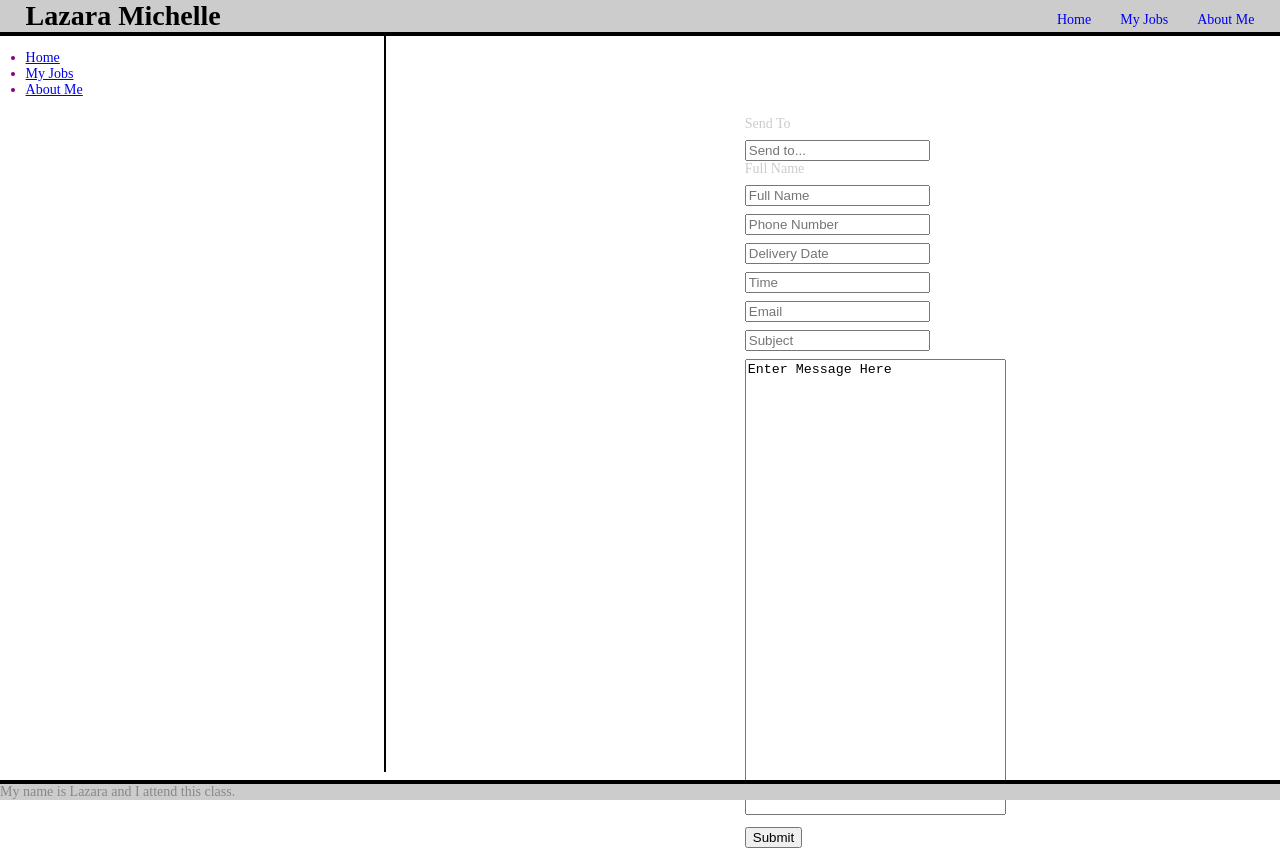
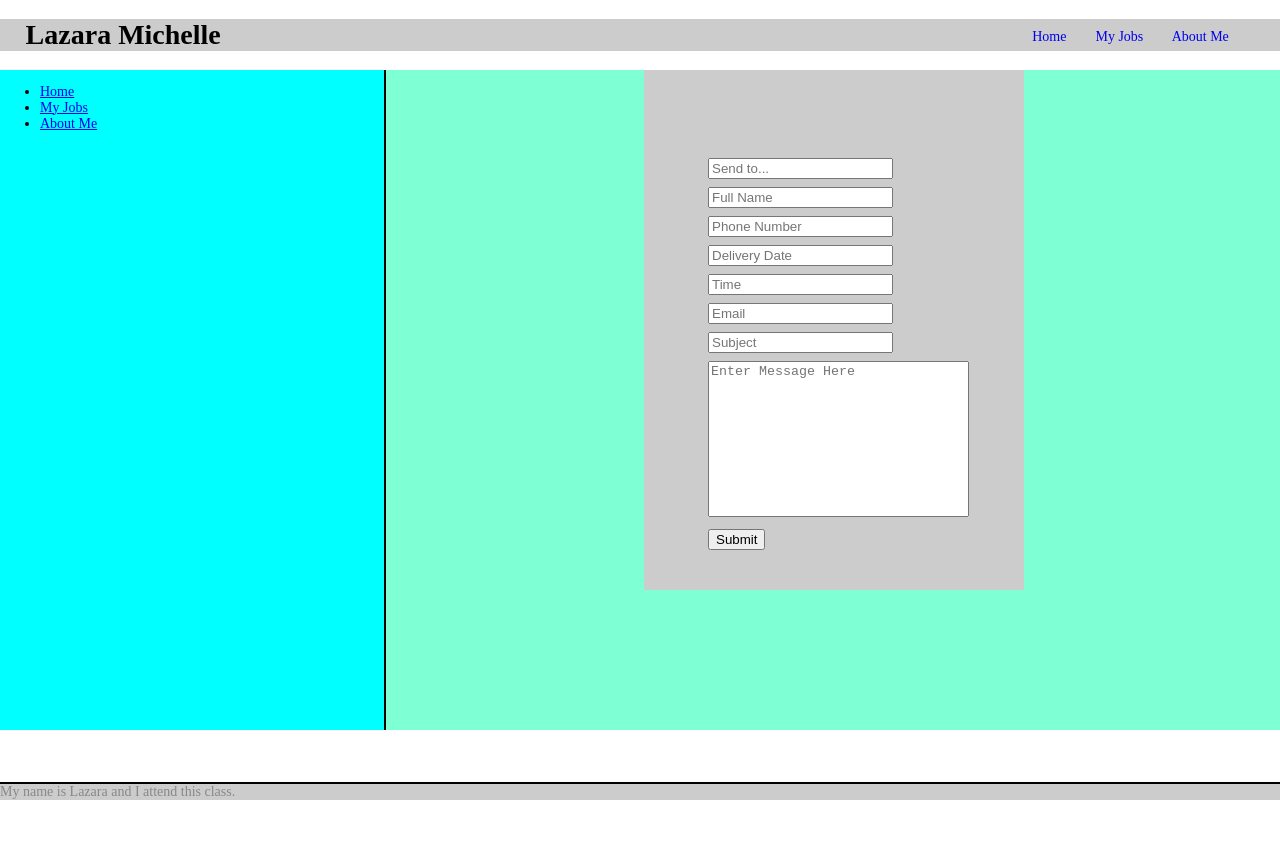
Before and after one commit to lmichelletech/form, a plain HTML site: page index.html in a window 1280 px wide. After the commit the page ends 800 px from the top, so only its background shows below. Drawn offline with Linux system fonts and the light colour scheme.

Commit message:
First Commit

```diff
--- a/css/style.css
+++ b/css/style.css
@@ -1,22 +1,21 @@
 body{margin: 0; padding: 0; font-size: 14px;}
-.top{background-color: #ccc;}
-h1{font-size: 28px; padding: 0 2vw 0 2vw; left: 10vw; display: inline; }
-.nav{ padding: 0 2vw 0 2vw; float: right; line-height: 5vh;}
-.nav a{text-decoration: none; padding: 0 0 1vw 2vw; }
-.nav a:hover{color: green; }
 
-.content{border-top: 4px solid #000;}
+#topnav{background-color: #ccc; }
 
-.leftcontent{ float: left; width: 30vw; max-width: 30vw; min-height: 92vh; height: 92vh; border-right: 2px solid black;}
-.rightcontent{min-width: 30vw; float:right;}
 
-.leftnav{ padding: 0 2vw 0 2vw; left: 10vw; float: left;}
-ul{color: purple; }
-.rightcontent .form{ margin: 10vh 0vw 0vh 25vw;}
-.form{color: #ccc; text-align: left; }
+h1{font-size: 28px; padding: 0 2vw 0 2vw; left: 10vw; top: 0;}
+#nav{ padding: 0 2vw 0 2vw; float: right; top:0; line-height: 35px;}
+
+#nav a{text-decoration: none; padding: 0 2vw 0 0vw; }
+#nav a:hover{color: green; }
+
+.content{height: 660px;}
+.leftcontent{background-color: aqua; max-width: 30%; min-width: 30%; height: 100%; float: left; }
+.rightcontent{background-color: aquamarine; max-width: 70%; min-width: 70%; height: 100%; margin-left: 30%; border-left: 2px solid #000;}
+.rightcontent input{display: block;}
+
+.form{background-color: #ccc; max-width: 18em; padding: 10vh 5vw 5vh 5vw; margin:  auto; }
 .form input{display: block; margin: 1vh 0 0 0;}
 textarea{resize: none; margin: 1vh 0 0 0;}
 
-
-
-footer{background-color: #ccc; font-size: 14px; color: #888; border-top: 4px solid #000; bottom: 0; position: absolute; min-width: 100%;}
+footer{background-color: #ccc; font-size: 14px; color: #888; border-top: 2px solid #000; bottom: 0; position: absolute; min-width: 100%;}
--- a/css/styleold.css
+++ /dev/null
@@ -1,20 +0,0 @@
-
-body{margin: 0; padding: 0; font-size: 14px;}
-.top{background-color: violet;}
-h1{color: blue; font-size: 28px; padding: 0 2vw 0 2vw; left: 10vw; display: inline; }
-.nav{ padding: .5vw 2vw 0 2vw; display: inline; right: 10vw; float: right; margin: 0 auto;}
-.nav li{display: inline; padding: 0 0 .5vh .5vw; }
-.nav li a{text-decoration: none; }
-.nav li a:hover{color: green; }
-
-.content{border-top: 4px solid #000;}
-
-.leftcontent{ float: left; width: 30vw; max-width: 30vw; min-height: 700px; height: 700px; border-right: 2px solid red; background-color: yellow;}
-.rightcontent{min-width: 30vw; background-color: pink; padding: 25px; text-align: center;}
-
-.leftnav{ padding: 0 2vw 0 2vw; left: 10vw; float: left;}
-ul{color: purple; }
-
-.form{color: #ccc; }
-
-footer{font-size: 14px; color: #888; border-top: 4px solid #000; bottom: 0; position: absolute; min-width: 100%;}
--- a/index.html
+++ b/index.html
@@ -11,17 +11,15 @@
 
 <body>
 
-    <div class="top">
-        <h1>Lazara Michelle</h1>
-
-        <div class="nav">
+    <div id="topnav">
+        <div id="nav">
             <a href="index.html">Home</a>
 
             <a href="myjobs.html">My Jobs</a>
 
             <a href="about.html">About Me</a>
         </div>
-
+        <h1>Lazara Michelle</h1>
     </div>
 
     <div class="content">
@@ -40,16 +38,14 @@
         </div>
         <div class="rightcontent">
             <form class="form" method="post" action="http://fvi-grad.com:4004/email">
-                <label for="dest-email"> Send To</label>
                 <input type="text" name="dest-email" placeholder="Send to...">
-                <label for="full-name">Full Name</label>
                 <input type="text" name="full-name" placeholder="Full Name">
-                <input type="text" name="phone"  placeholder="Phone Number">
-                <input type="text" name="date"  placeholder="Delivery Date">
+                <input type="text" name="phone" placeholder="Phone Number">
+                <input type="text" name="date" placeholder="Delivery Date">
                 <input type="text" name="time" placeholder="Time">
                 <input type="text" name="email" placeholder="Email">
                 <input type="text" name="subject" placeholder="Subject">
-                <textarea name="message" cols="30" rows="30">Enter Message Here</textarea>
+                <textarea name="message" cols="30" rows="10" placeholder="Enter Message Here"></textarea>
                 <input type="submit" value="Submit">
             </form>
         </div>
```
Also changed, not shown: indexold.html (deleted, +0 -65 lines).
